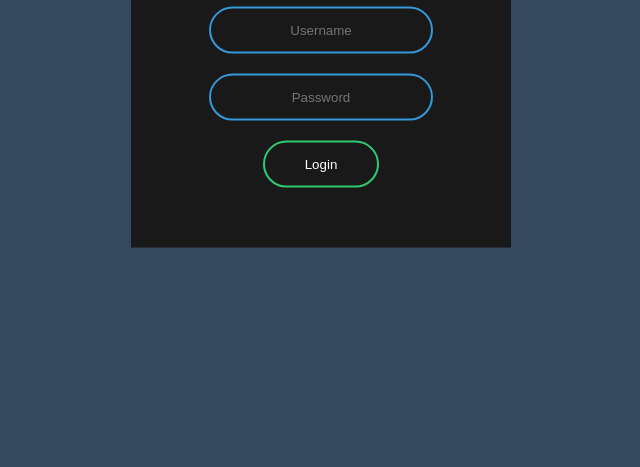
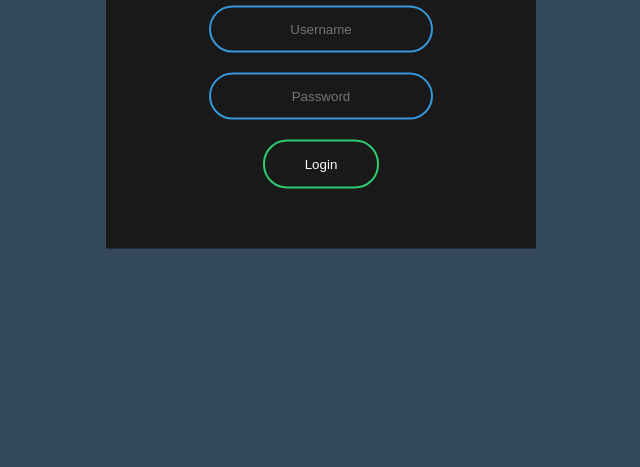
Before and after one commit to Sam-aBii/Front-end-Projects, a plain HTML site: page Animated Login Form/index.html in a window 1280 px wide. Shown: the part 333-800 px from the top of the page, without its empty margins (319-959 px from the left). Drawn offline with Linux system fonts and the light colour scheme.

Commit message:
some minor changes in css file

```diff
--- a/Animated Login Form/style.css
+++ b/Animated Login Form/style.css
@@ -5,7 +5,7 @@ body{
   background: #34495e;
 }
 .box{
-  width: 300px;
+  width: 350px;
   padding: 40px;
   position: absolute;
   top: 50%;
@@ -34,7 +34,7 @@ body{
   transition: 0.25s;
 }
 .box input[type = "text"]:focus,.box input[type = "password"]:focus{
-  width: 280px;
+  width: 290px;
   border-color: #2ecc71;
 }
 .box input[type = "submit"]{
@@ -44,7 +44,7 @@ body{
   margin: 20px auto;
   text-align: center;
   border: 2px solid #2ecc71;
-  padding: 14px 40px;
+  padding: 15px 40px;
   outline: none;
   color: white;
   border-radius: 24px;
```
